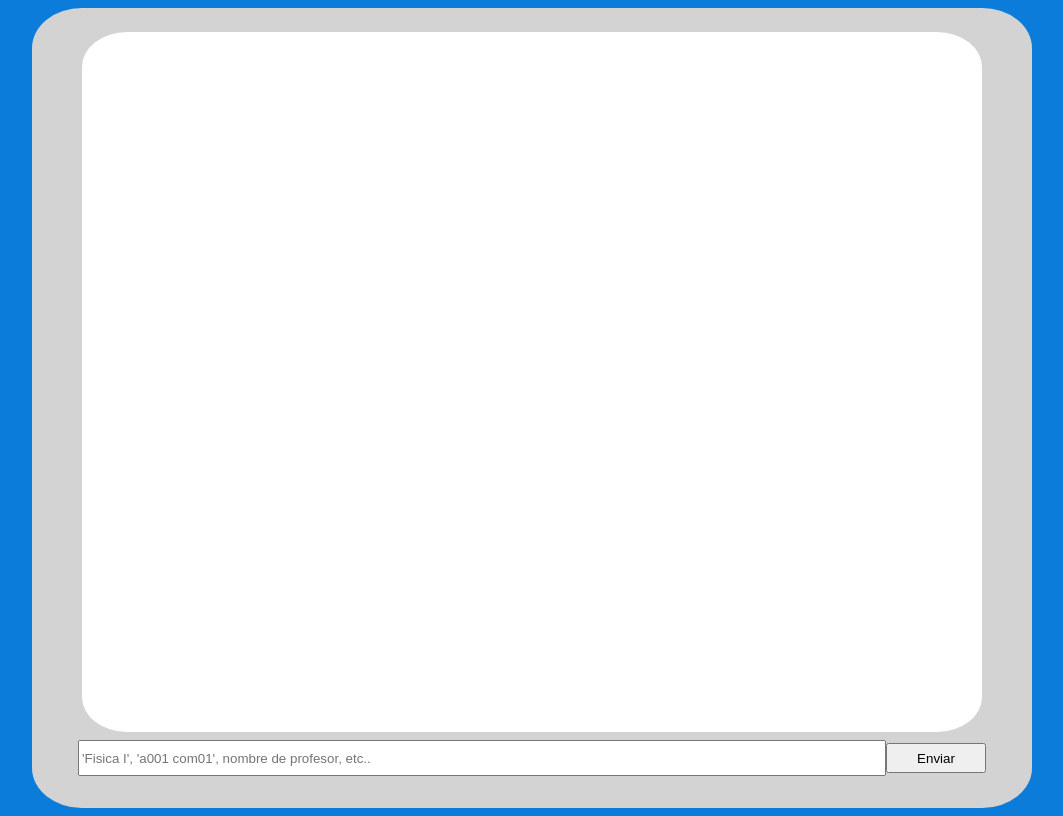
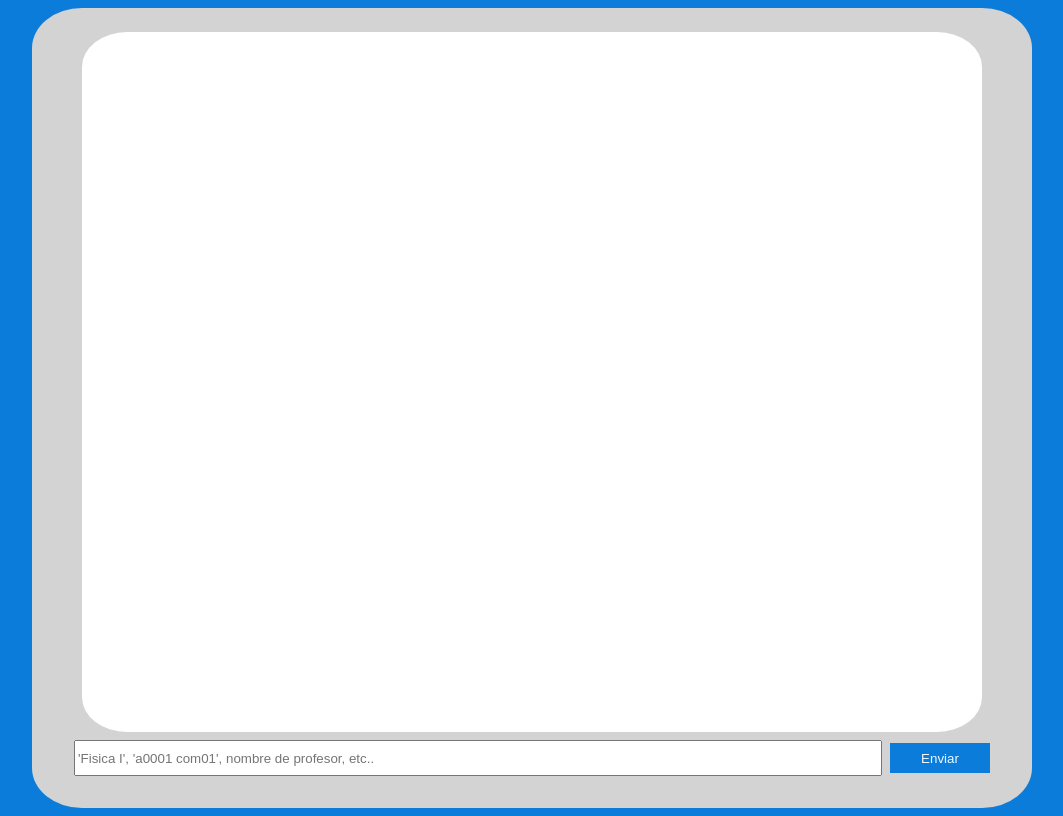
Before and after one commit to blicsi/chatBot_UNGS, a plain HTML site: page Frontend/index.html in a window 1280 px wide. Shown: the whole page, without its empty margins (108-1171 px from the left). Drawn offline with Linux system fonts and the light colour scheme; no server answers.

Commit message:
Ajuste pequeño al CSS del input

```diff
--- a/Frontend/index.html
+++ b/Frontend/index.html
@@ -12,7 +12,7 @@
       <ul id="result"></ul>
     </div>
     <div id="entrada">
-      <input list="preguntas-list" id="userInput" type="text" name="msg" placeholder="'Fisica I', 'a001 com01', nombre de profesor, etc..">
+      <input list="preguntas-list" id="userInput" type="text" name="msg" placeholder="'Fisica I', 'a0001 com01', nombre de profesor, etc..">
       <input id="sendButton" type="button" value="Enviar">
     </div>
   </div>
--- a/Frontend/style.css
+++ b/Frontend/style.css
@@ -4,7 +4,6 @@
 
 body{
     background-color: rgb(12, 124, 219);
-
     display: flex;
     justify-content: center;
     align-items: center;
@@ -45,6 +44,10 @@ li{
 }
 
 #sendButton{
+    background-color: rgb(12, 124, 219);
+    color: aliceblue;
+    border-style: none;
     width: 100px;
     height: 30px;
+    margin-left: 1vh;
 }
```
